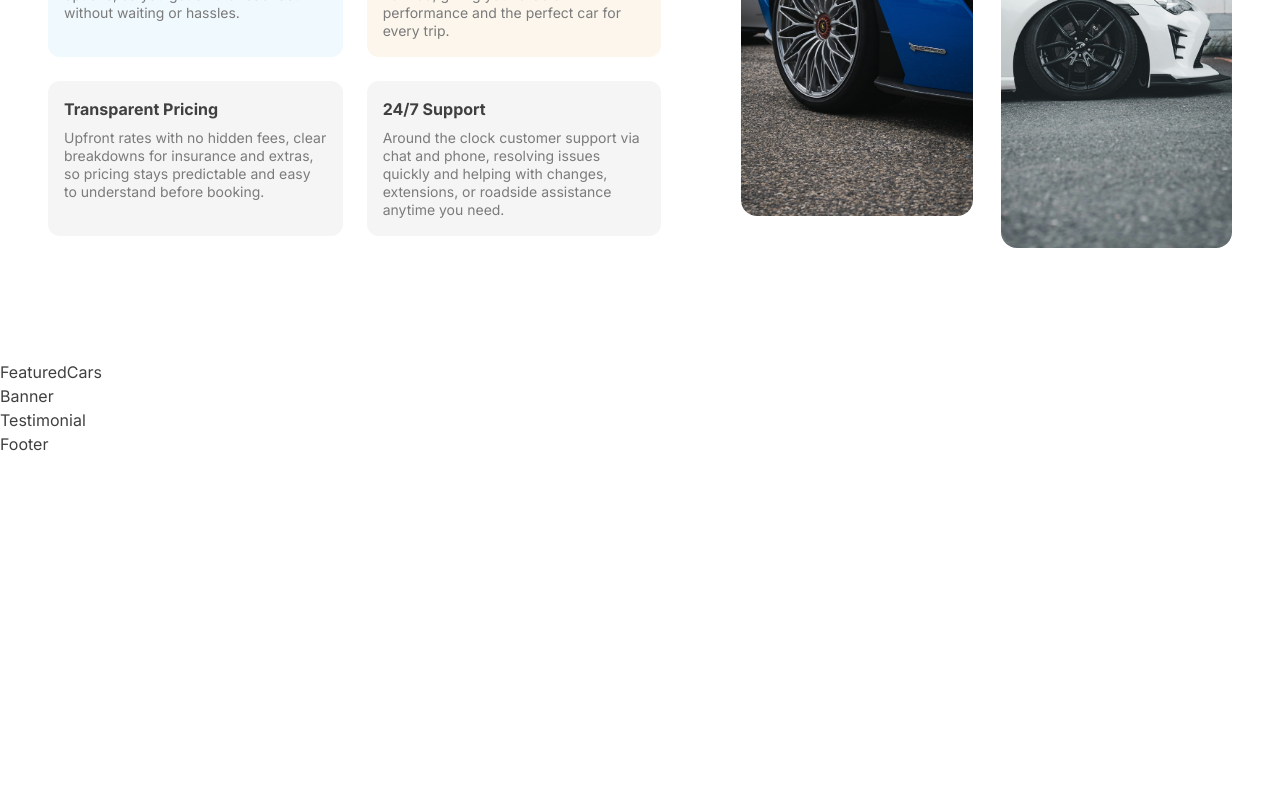
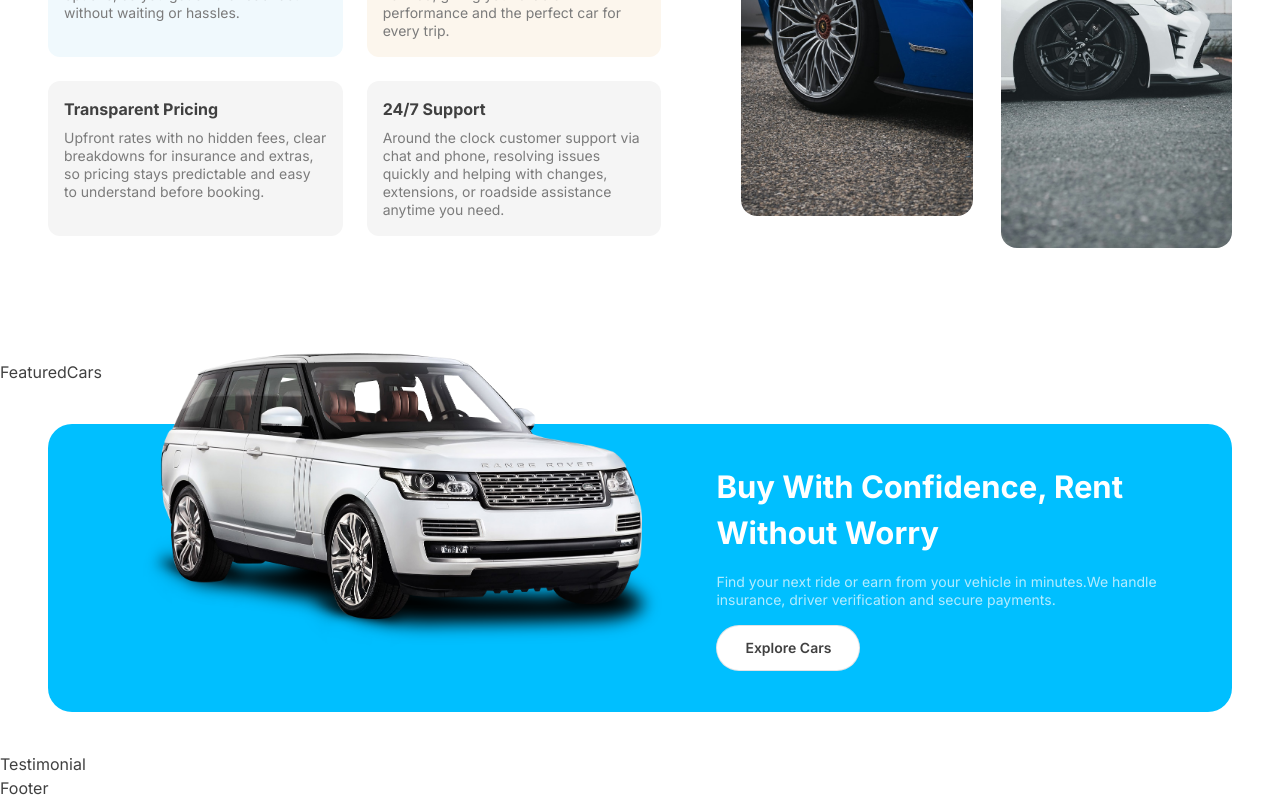
Before and after one commit to bcot-code/Car_Rental, a React (Vite) app in the folder client/: page / in a window 1280 px wide. Shown: the part 351-1151 px from the top of the page. Before the commit the page ends 807 px from the top, so only its background shows below. Built offline with nearby package versions, Linux system fonts and the light colour scheme.

Commit message:
inital Banner

```diff
--- a/client/src/components/Banner.jsx
+++ b/client/src/components/Banner.jsx
@@ -1,8 +1,36 @@
 import React from 'react'
+import { assets } from '../assets/data'
+import { useNavigate } from 'react-router-dom'
 
 const Banner = () => {
+  const navigate=useNavigate()
   return (
-    <div>Banner</div>
+    <section className='max-padd-container py-10'>
+      <div className='max-padd-container bg-secondary rounded-3xl
+      xl:max-h-72'>
+        {/* BANNER-CONTAINER */}
+        <div className='flex flex-col md:flex-row'>
+          {/* LEFT SIDE */}
+          <div className='flex-[5] relative lg-bottom-12 xl:bottom-20'>
+            <img src={assets.banner} alt='bannerImg'/>
+          </div>
+          {/* RIGHT SIDE */}
+          <div className='flex-[4] text-white'>
+            <div className='flex flex-col gap-4 p-4'>
+              <h3 className='capitalize xl:pt-6'>Buy with confidence, rent without worry</h3>
+              <p className='text-white/70'>
+                Find your next ride or earn from your
+                vehicle in minutes.We handle insurance, driver
+                verification and secure payments.
+              </p>
+              <button onClick={()=>navigate("/listing")}
+              className='btn-white w-36'>Explore Cars
+              </button>
+            </div>
+          </div>
+        </div>
+      </div>
+    </section>
   )
 }
 
```
